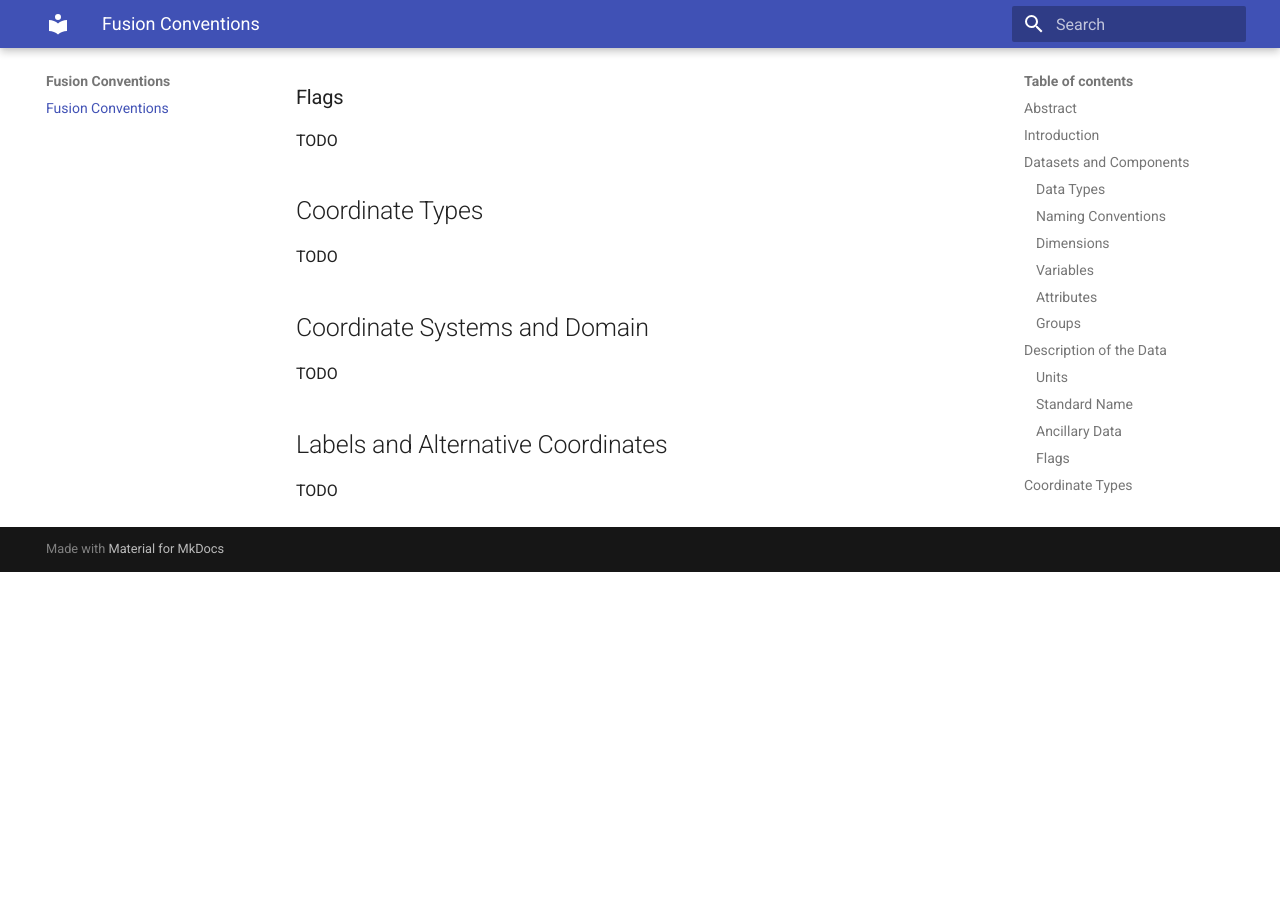
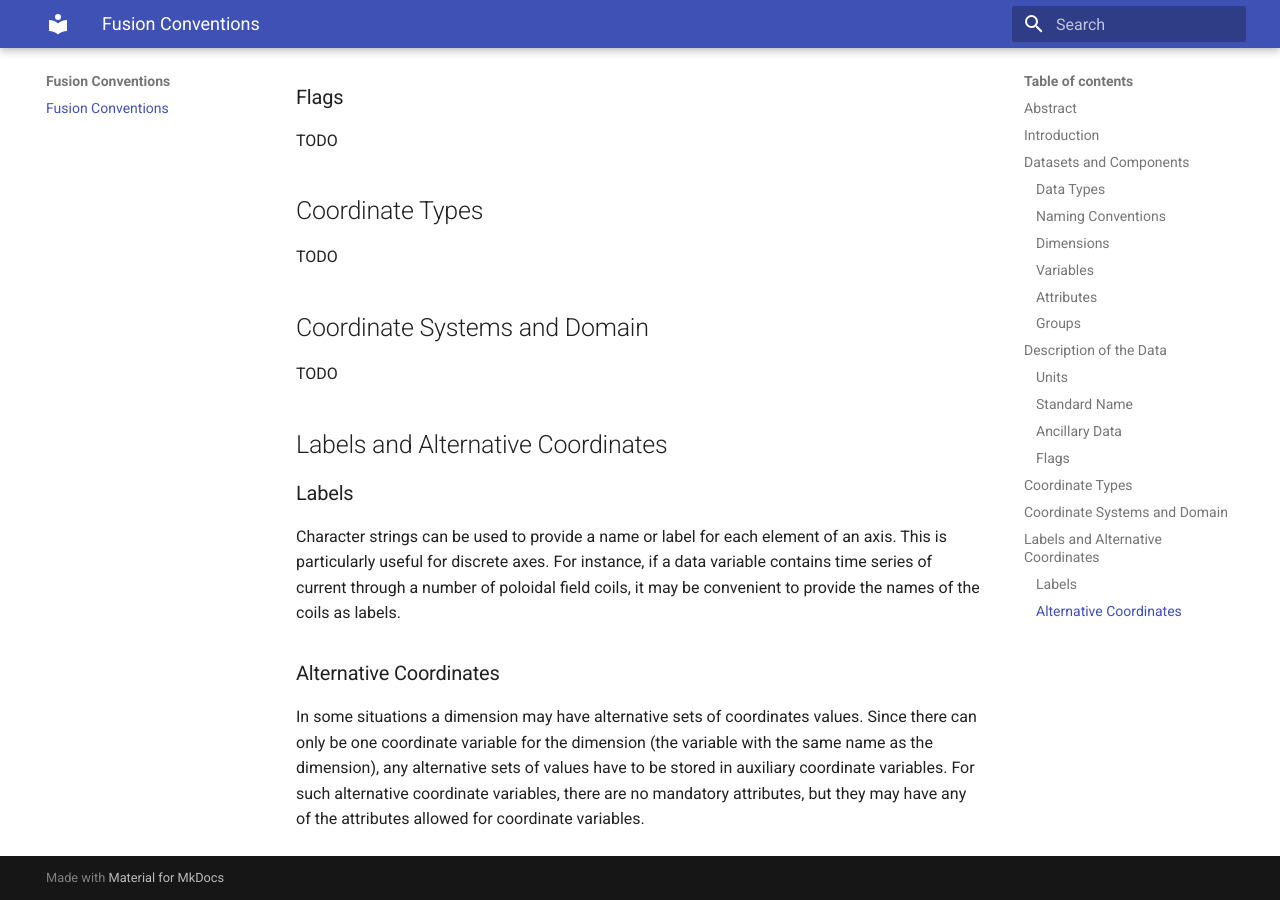
Before and after one commit to iterorganization/Fusion-Conventions, an MkDocs documentation site: the page built from docs/index.md, in a window 1280 px wide and 900 px high, scrolled down 1802 px. Built offline with MkDocs 1.6.1 and Material for MkDocs 9.7.7, drawn with Linux system fonts in a browser that asks for light colours; before the commit the page ends 2374 px from its top, so only the background shows below that.

Commit message:
Add a description for Labels and Alternative Coordinates
These sections are a condensed version of their CF Conventions counterparts.

Examples of Labels and Alternative Coordinates can be linked to when https://github.com/iterorganization/Fusion-Conventions/pull/4 is merged.

```diff
--- a/docs/index.md
+++ b/docs/index.md
@@ -81,4 +81,18 @@ TODO
 
 ## Labels and Alternative Coordinates
 
-TODO
+### Labels
+
+Character strings can be used to provide a name or label for each element of an
+axis. This is particularly useful for discrete axes. For instance, if a data
+variable contains time series of current through a number of poloidal field
+coils, it may be convenient to provide the names of the coils as labels.
+
+### Alternative Coordinates
+
+In some situations a dimension may have alternative sets of coordinates values.
+Since there can only be one coordinate variable for the dimension (the variable
+with the same name as the dimension), any alternative sets of values have to be
+stored in auxiliary coordinate variables. For such alternative coordinate
+variables, there are no mandatory attributes, but they may have any of the
+attributes allowed for coordinate variables.
```
